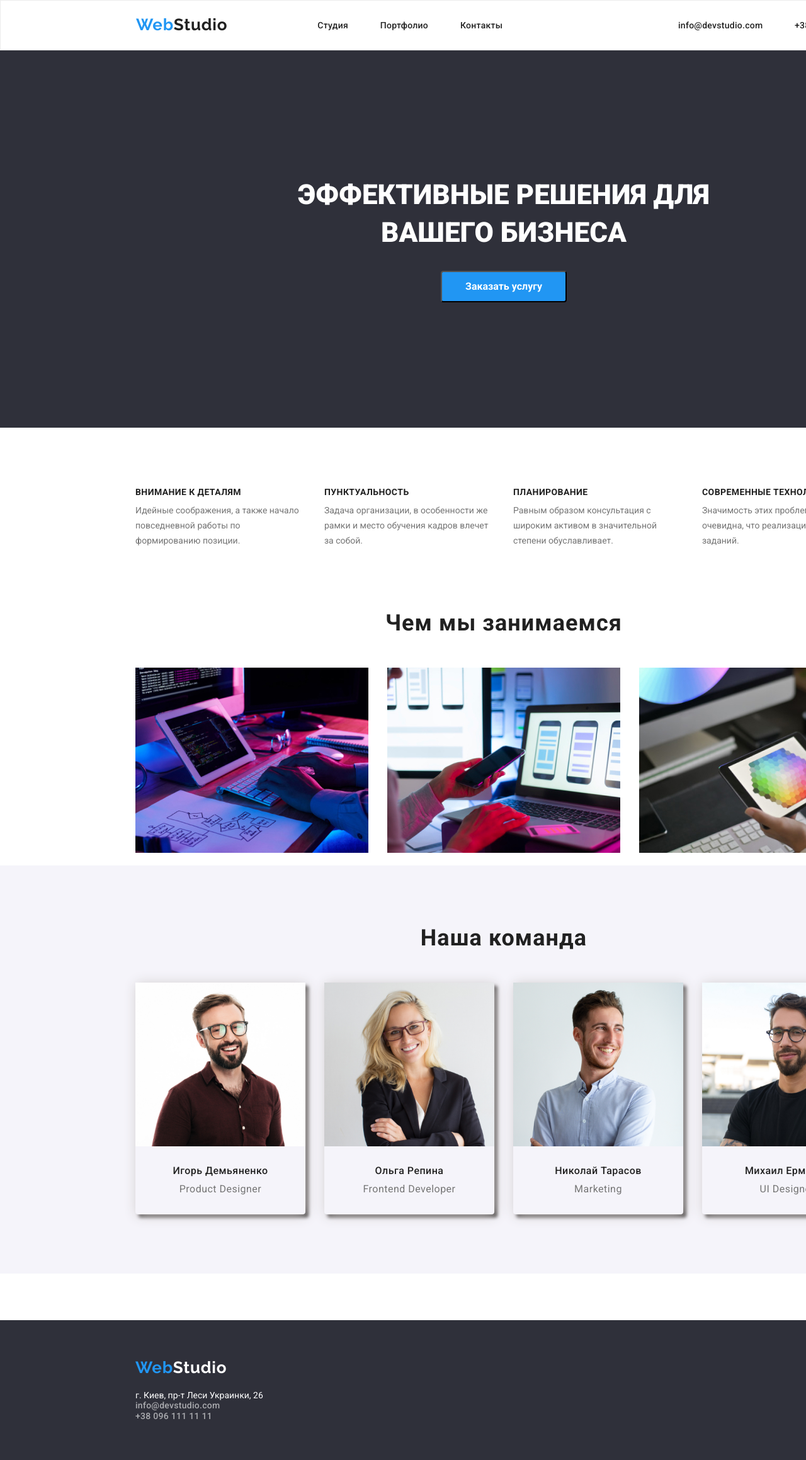
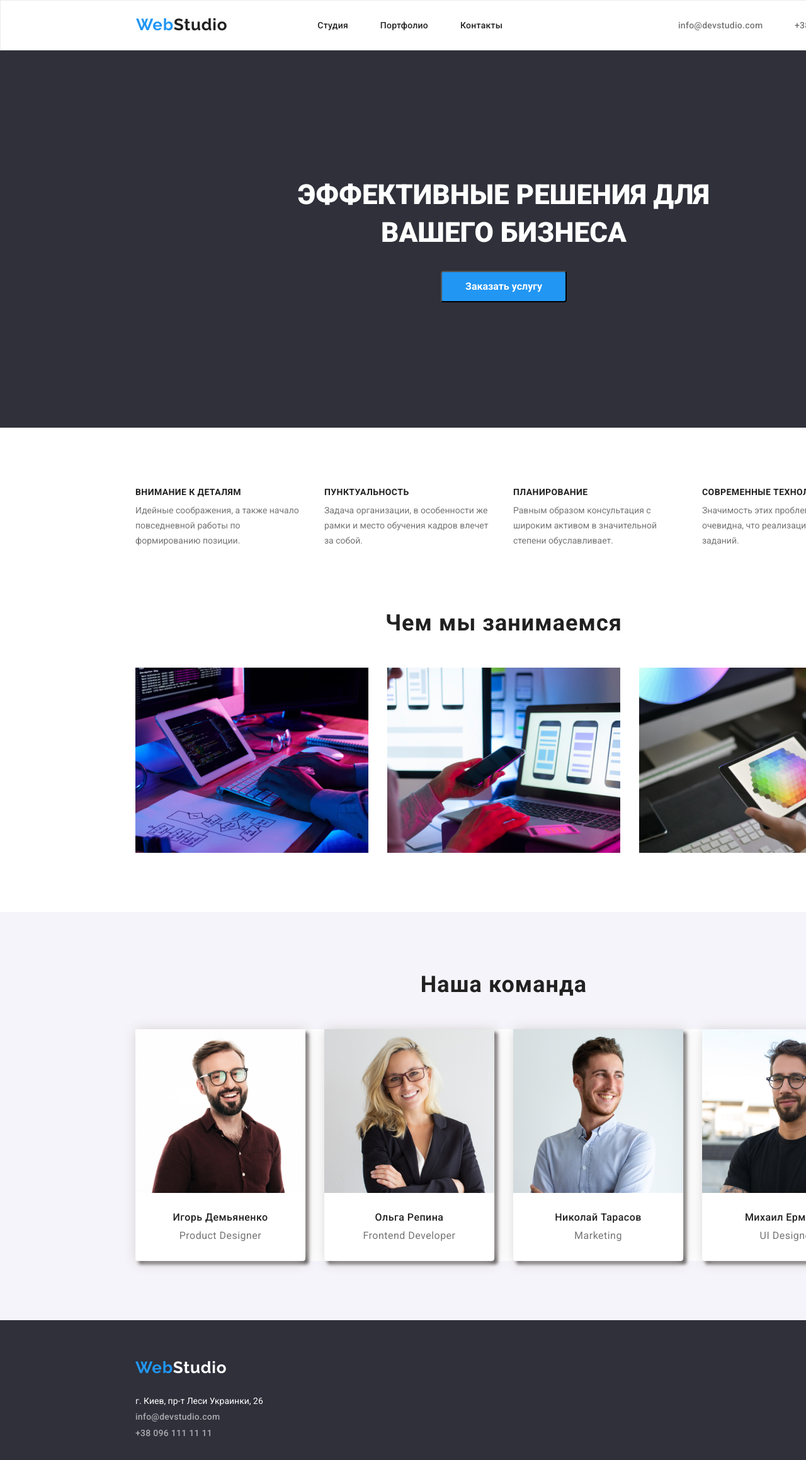
Before and after one commit to TetianaMyslynska/goit-markup-hw-03, a plain HTML site: page index.html in a window 1280 px wide. Shown: the top 2318 px of the page at 63% size. Drawn offline with nearby package versions, Linux system fonts and the light colour scheme.

Commit message:
changed-DZ3

```diff
--- a/css/styles.css
+++ b/css/styles.css
@@ -97,7 +97,7 @@ img {
   cursor: pointer;
 }
 
-.contacts-links {
+.contacts-links .link {
   color: var(--accent-color-grey);
 }
 .footer-container .link {
@@ -144,7 +144,9 @@ img {
   font-weight: 700;
   padding: 10px 32px;
 }
-
+.hero-button:hover {
+  background-color: #188ce8;
+}
 .hidden {
   overflow: hidden;
   width: 1px;
@@ -230,12 +232,13 @@ img {
   width: 1600px;
   height: 648px;
   margin: 0 auto;
-  margin-bottom: 74px;
+  margin-top: 94px;
 }
 .team-section {
   padding: 94px 215px;
 }
 .team-list {
+  background-color: var(--primary-white-color);
   width: 1170px;
   height: 368px;
   display: flex;
@@ -287,6 +290,9 @@ img {
   font-style: normal;
   color: var(--primary-white-color);
   padding-top: 20px;
+}
+.adress li {
+  margin-top: 9px;
 }
 /*Portfolio*/
 
```
